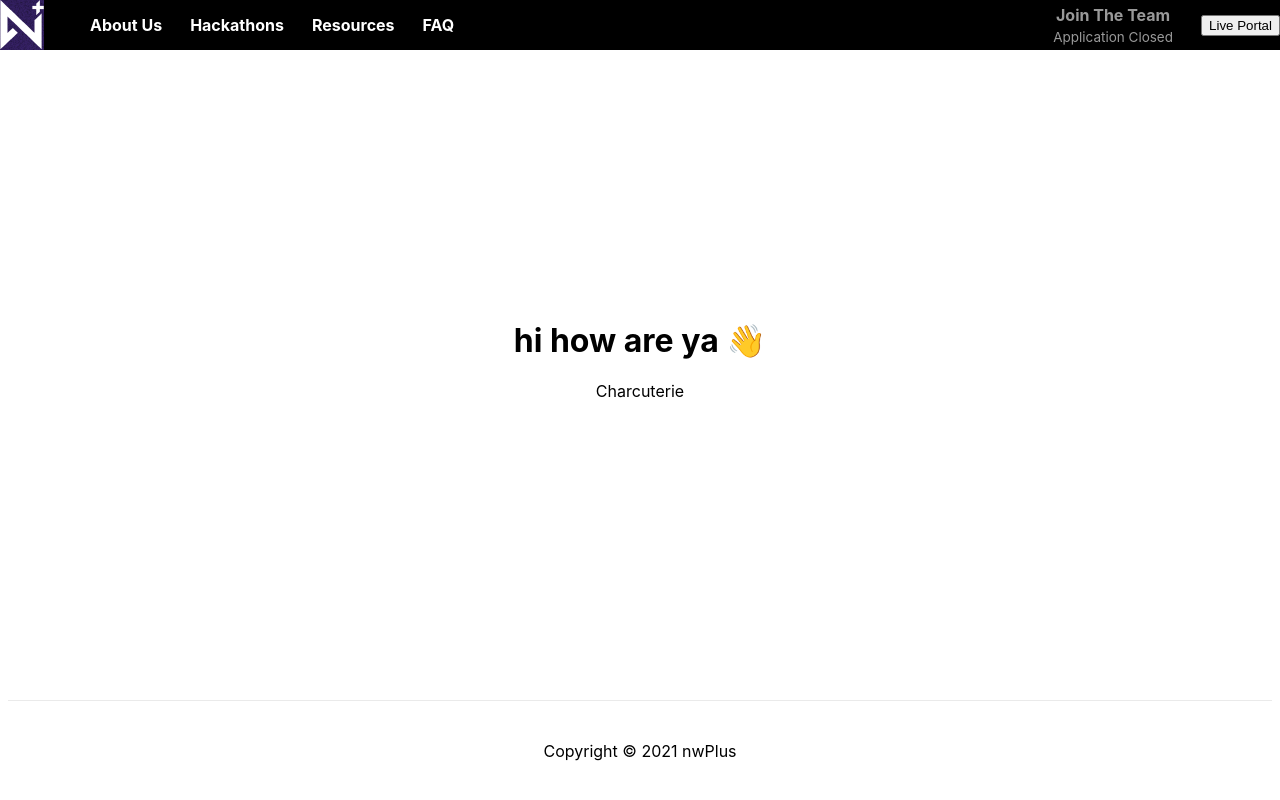
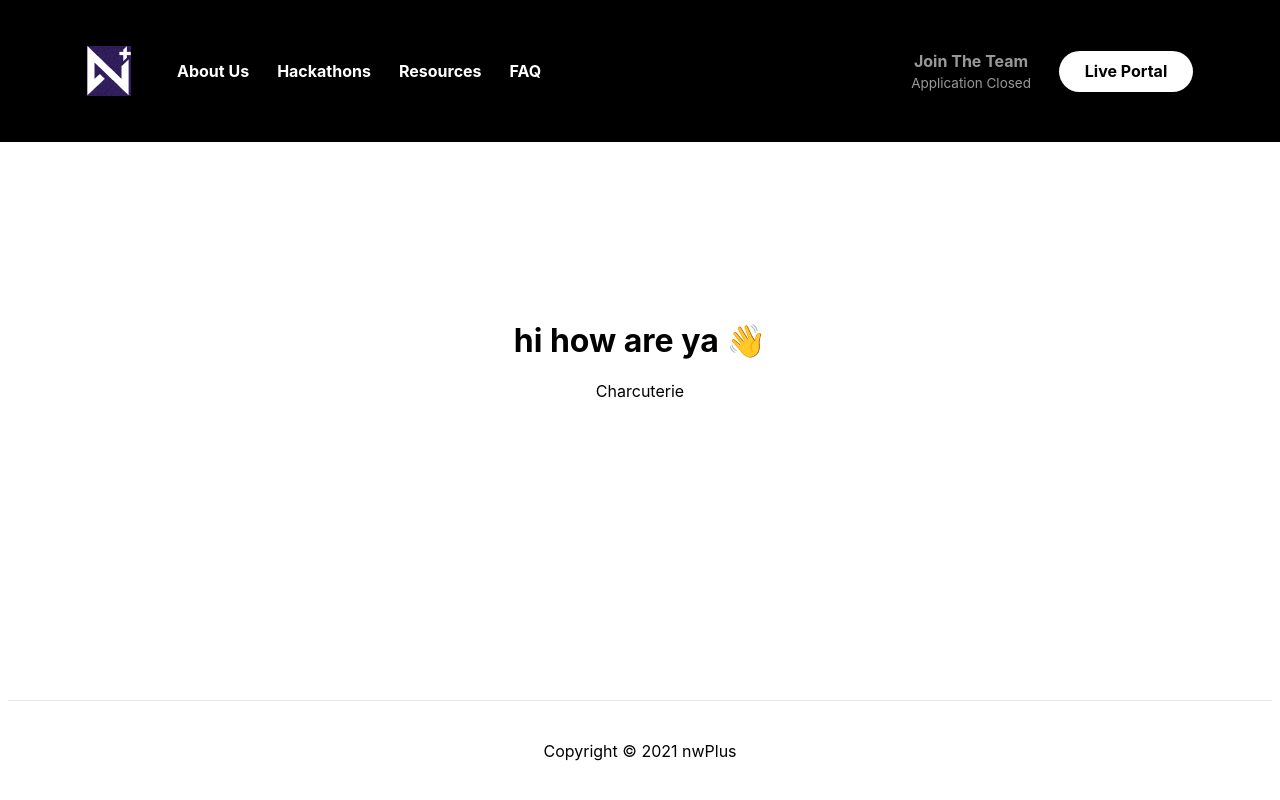
Before and after one commit to nwplus/www, a Next.js app: page / in a window 1280 px wide. Built offline with nearby package versions, Linux system fonts and the light colour scheme.

Commit message:
using simple links

```diff
--- a/components/NavBar.js
+++ b/components/NavBar.js
@@ -5,6 +5,7 @@ const NavBarContainer = styled.div`
   align-items: center;
   justify-content: space-between;
   background: #000000;
+  padding: 46px 87px;
 `;
 
 const NavGroupContainer = styled.div`
@@ -15,10 +16,6 @@ const NavGroupContainer = styled.div`
 
 const StyledImage = styled.img`
   margin-right: 18px;
-`;
-
-const SimpleLink = styled.a`
-  appearance: none;
 `;
 
 const SimpleLinkText = styled.span`
@@ -75,29 +72,40 @@ const JoinLink = ({ hiring }) => {
   );
 };
 
-const LivePortalButton = styled.button``;
+const LivePortalButton = styled.button`
+  border: none;
+  background: ${button => button.theme.colors.secondary};
+  font-size: inherit;
+  font-family: inherit;
+  font-weight: bold;
+  height: 41px;
+  width: 134px;
+  border-radius: 34px;
+`;
 
 const NavBar = ({ hiring }) => {
   return (
     <NavBarContainer>
       <NavGroupContainer>
         <StyledImage src="/nwPlus_Logo_2020.png" alt="nwPlus club logo in white against dark blue background"/>
-        <SimpleLink href="#"><SimpleLinkText>
+        <a href="#"><SimpleLinkText>
           About Us
-        </SimpleLinkText></SimpleLink>
-        <SimpleLink href="#"><SimpleLinkText>
+        </SimpleLinkText></a>
+        <a href="#"><SimpleLinkText>
           Hackathons
-        </SimpleLinkText></SimpleLink>
-        <SimpleLink href="#"><SimpleLinkText>
+        </SimpleLinkText></a>
+        <a href="#"><SimpleLinkText>
           Resources
-        </SimpleLinkText></SimpleLink>
-        <SimpleLink href="#"><SimpleLinkText>
+        </SimpleLinkText></a>
+        <a href="#"><SimpleLinkText>
           FAQ
-        </SimpleLinkText></SimpleLink>
+        </SimpleLinkText></a>
       </NavGroupContainer>
       <NavGroupContainer>
         <JoinLink hiring={hiring}/>
-        <LivePortalButton>Live Portal</LivePortalButton>
+        <a href="#">
+          <LivePortalButton>Live Portal</LivePortalButton>
+        </a>
       </NavGroupContainer>
     </NavBarContainer>
   )
```
